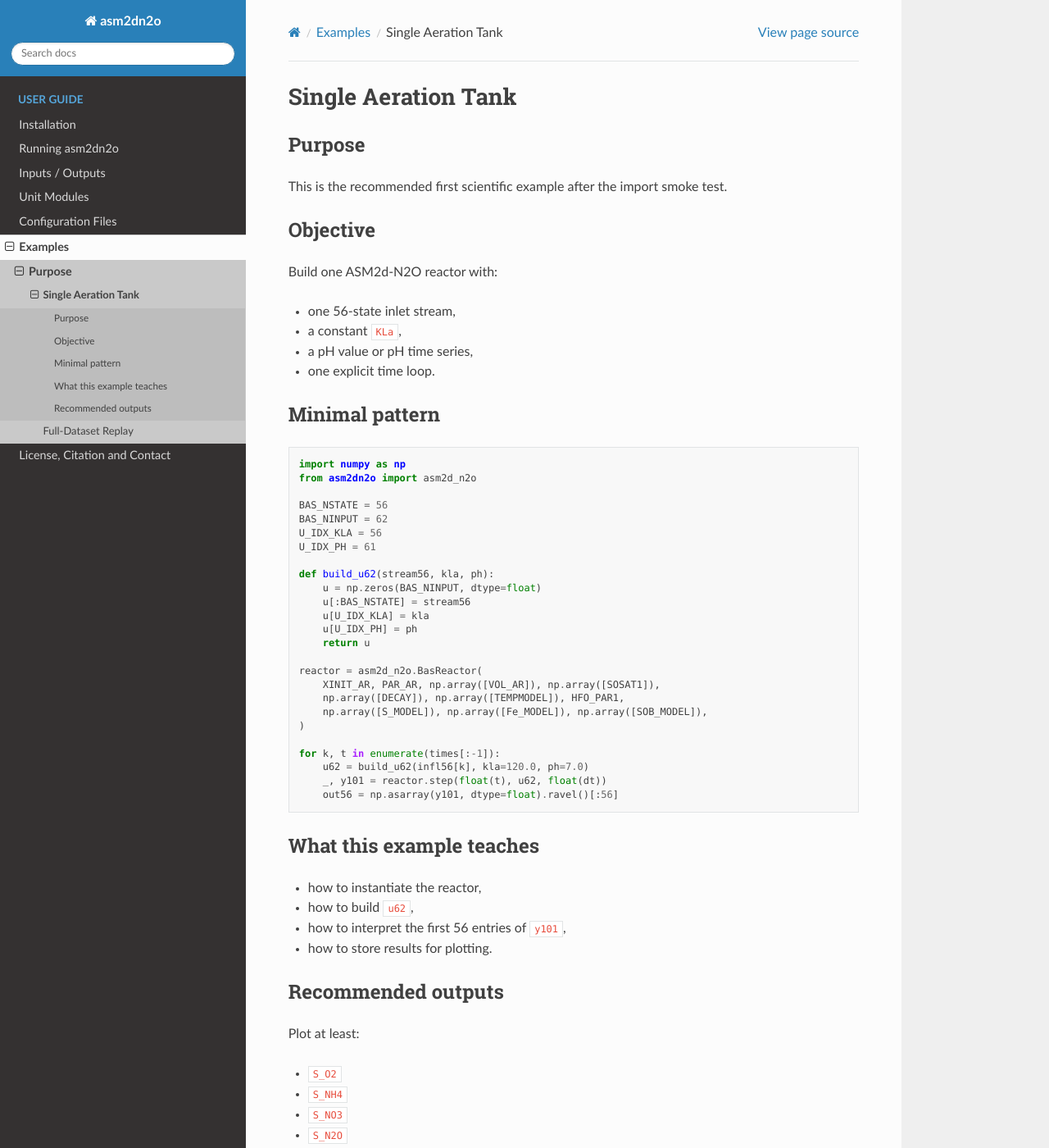
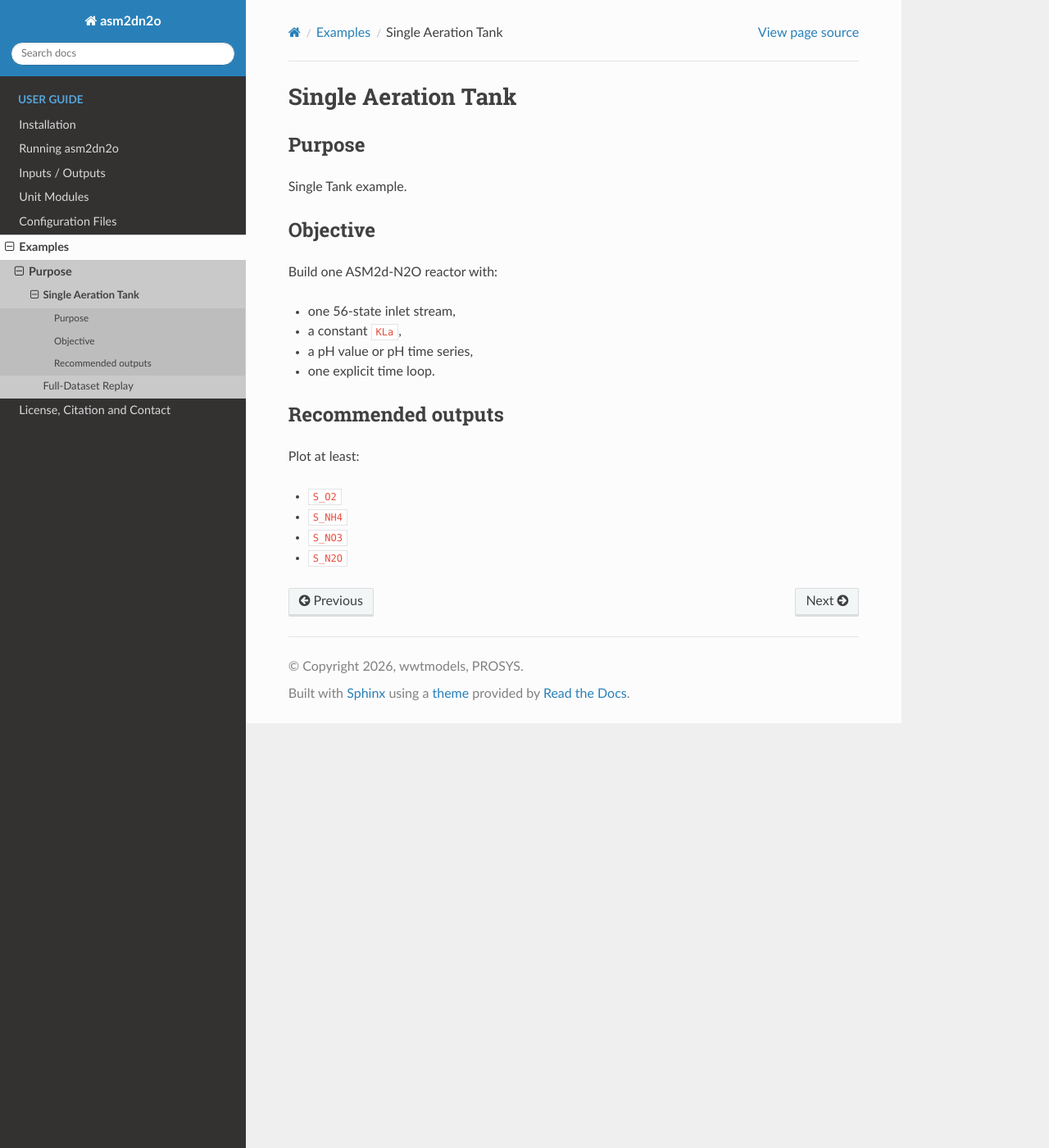
Before and after one commit to tabunama/asm2dn2o, a Sphinx documentation site: the page built from docs/source/examples/single_tank.rst, in a window 1280 px wide and 1400 px high. Shown: the whole window at 82% size. Built offline with Sphinx 7.4.7 and the Read the Docs theme 3.1.0, drawn with Linux system fonts in a browser that asks for light colours; some of the changed text lies outside the part shown.

Commit message:
Update docs

```diff
--- a/docs/source/examples/index.rst
+++ b/docs/source/examples/index.rst
@@ -4,11 +4,10 @@ Examples
 Purpose
 -------
 
-This section presents a ladder of example complexity rather than only one large
-plant script.
+This section presents:
 
 .. toctree::
    :maxdepth: 1
 
    single_tank
-   full_dataset
+   plant_wide
--- a/docs/source/examples/single_tank.rst
+++ b/docs/source/examples/single_tank.rst
@@ -4,7 +4,7 @@ Single Aeration Tank
 Purpose
 -------
 
-This is the recommended first scientific example after the import smoke test.
+Single Tank example.
 
 Objective
 ---------
@@ -16,44 +16,7 @@ Build one ASM2d-N2O reactor with:
 - a pH value or pH time series,
 - one explicit time loop.
 
-Minimal pattern
----------------
 
-.. code-block:: python
-
-   import numpy as np
-   from asm2dn2o import asm2d_n2o
-
-   BAS_NSTATE = 56
-   BAS_NINPUT = 62
-   U_IDX_KLA = 56
-   U_IDX_PH = 61
-
-   def build_u62(stream56, kla, ph):
-       u = np.zeros(BAS_NINPUT, dtype=float)
-       u[:BAS_NSTATE] = stream56
-       u[U_IDX_KLA] = kla
-       u[U_IDX_PH] = ph
-       return u
-
-   reactor = asm2d_n2o.BasReactor(
-       XINIT_AR, PAR_AR, np.array([VOL_AR]), np.array([SOSAT1]),
-       np.array([DECAY]), np.array([TEMPMODEL]), HFO_PAR1,
-       np.array([S_MODEL]), np.array([Fe_MODEL]), np.array([SOB_MODEL]),
-   )
-
-   for k, t in enumerate(times[:-1]):
-       u62 = build_u62(infl56[k], kla=120.0, ph=7.0)
-       _, y101 = reactor.step(float(t), u62, float(dt))
-       out56 = np.asarray(y101, dtype=float).ravel()[:56]
-
-What this example teaches
--------------------------
-
-- how to instantiate the reactor,
-- how to build ``u62``,
-- how to interpret the first 56 entries of ``y101``,
-- how to store results for plotting.
 
 Recommended outputs
 -------------------
@@ -64,5 +27,3 @@ Plot at least:
 - ``S_NH4``
 - ``S_NO3``
 - ``S_N2O``
-
-That confirms both the index mapping and the basic runtime pattern.
```
Also changed, not shown: docs/source/examples/plant_wide.rst (renamed from docs/source/examples/full_dataset.rst, +2 -23 lines), docs/source/installation.rst (+0 -32 lines).
